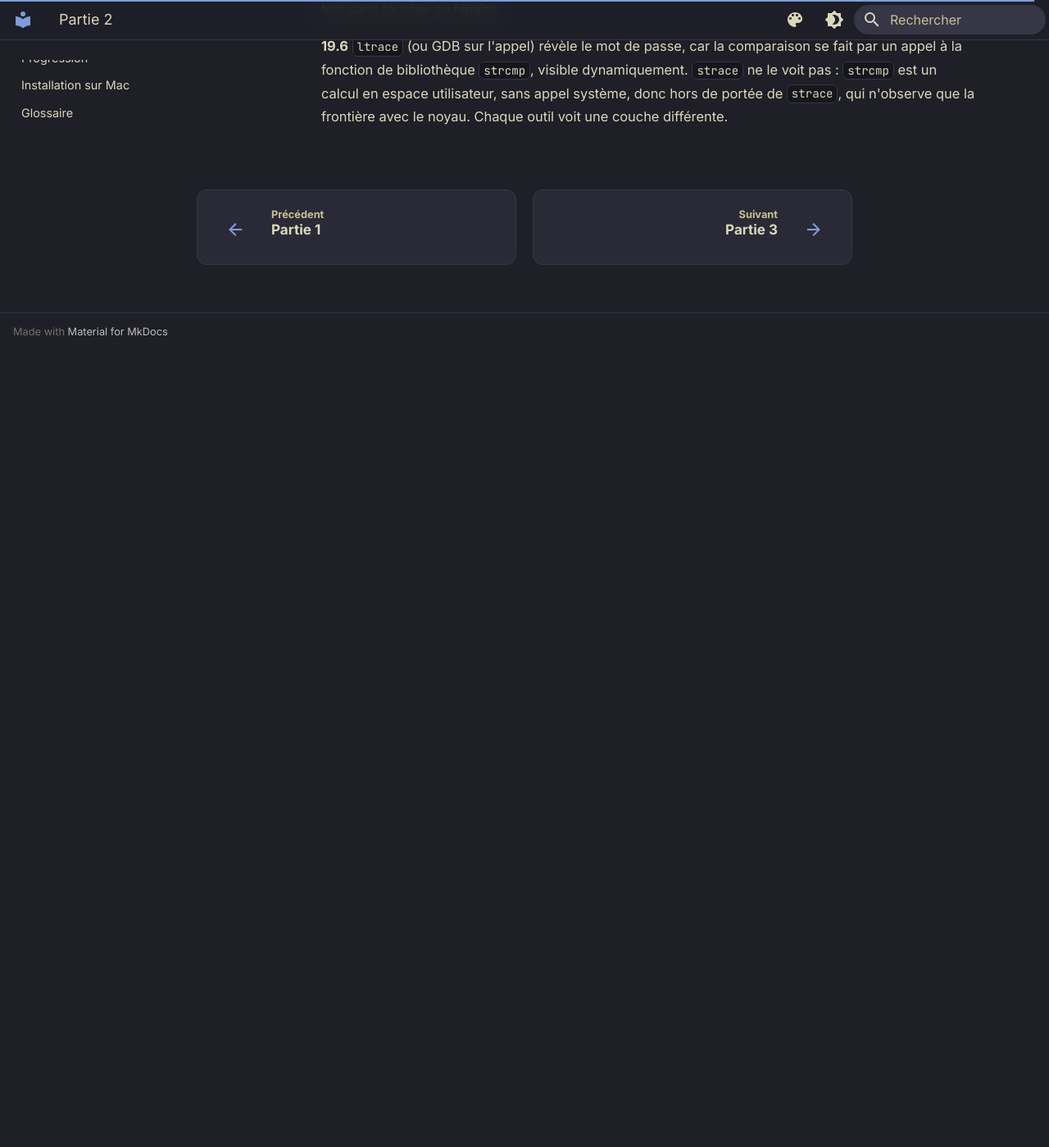
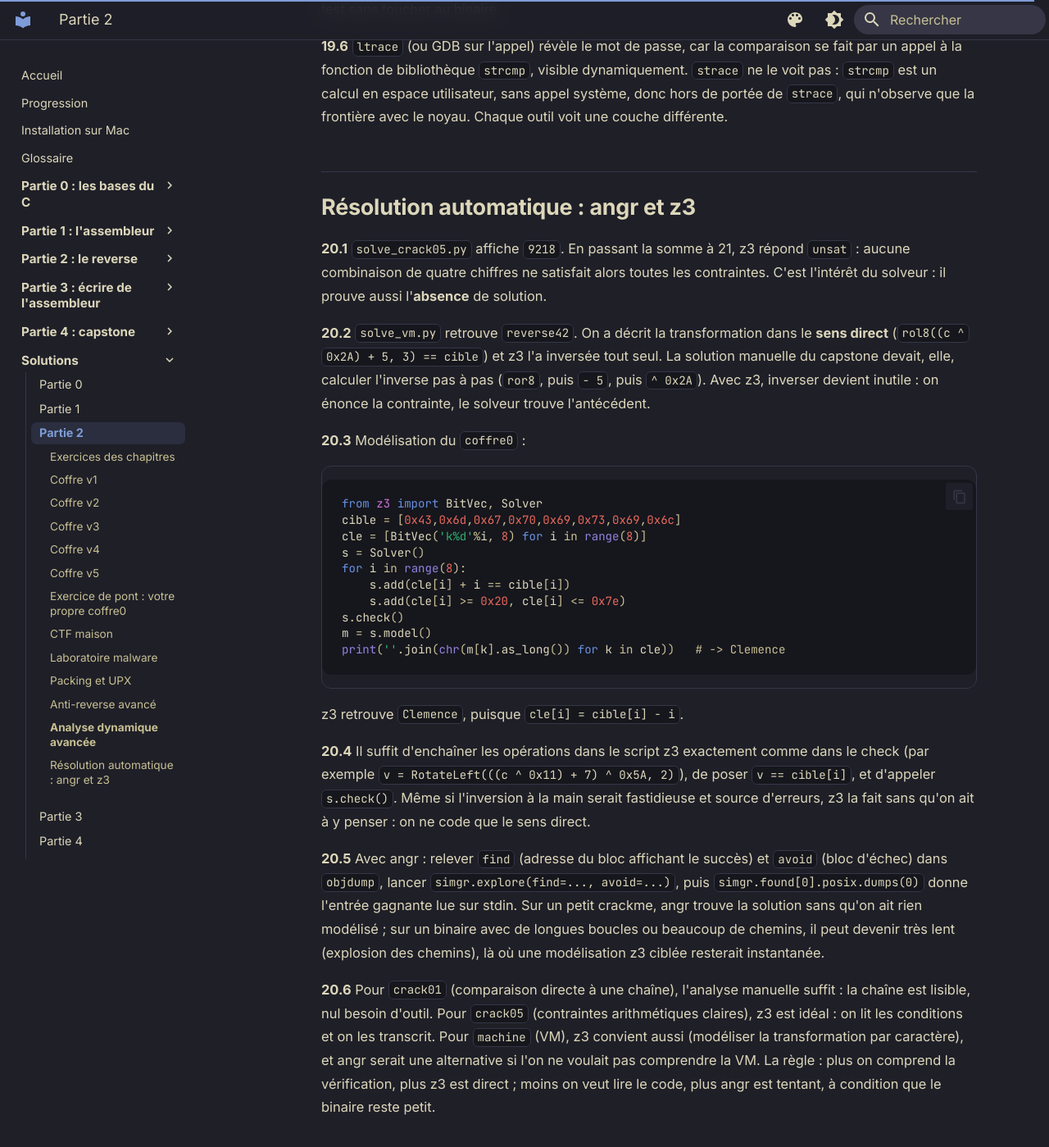
Before and after one commit to cchopin/asm-to-reverse, an MkDocs documentation site: the page built from docs/solutions/partie2.md, in a window 1280 px wide and 1400 px high, scrolled down 16525 px. Shown: the whole window at 82% size. Built offline with MkDocs 1.6.1 and Material for MkDocs 9.7.7, drawn with Linux system fonts in a browser that asks for light colours; before the commit the page ends 16953 px from its top, so only the background shows below that; some of the changed text lies outside the part shown.

Commit message:
Approfondissement partie 2 : resolution automatique (angr et z3)
Nouveau chapitre : execution symbolique, z3 comme solveur de contraintes
(exemples reels testes : crack05 -> 9218, VM machine -> reverse42, sans
inverser la transformation a la main), bitvectors pour XOR/rotations/
debordements, et angr pour l'exploration automatique (find/avoid,
posix.dumps, script a lancer sur sa machine). Quand preferer z3 (code
compris) ou angr (boite noire, petit binaire), et les limites
(explosion des chemins). z3 teste dans le conteneur ; angr absent donc
fourni en script. 6 exercices gradues, solutions. Nav et progression a jour.

````diff
--- /dev/null
+++ b/docs/angr-z3/solve_crack05.py
@@ -0,0 +1,14 @@
+#!/usr/bin/env python3
+# z3 sur crack05 (CTF maison) : 4 chiffres sous contraintes. Solution unique.
+from z3 import Int, Solver, sat
+d = [Int('d%d' % i) for i in range(4)]
+s = Solver()
+for x in d:
+    s.add(x >= 0, x <= 9)
+s.add(d[0] + d[1] + d[2] + d[3] == 20)
+s.add(d[0] == d[3] + 1)
+s.add(d[1] == d[2] * 2)
+s.add(d[0] > d[1])
+assert s.check() == sat
+m = s.model()
+print("code :", ''.join(str(m[x]) for x in d))   # -> 9218
--- /dev/null
+++ b/docs/angr-z3/solve_vm.py
@@ -0,0 +1,14 @@
+#!/usr/bin/env python3
+# z3 sur la VM du defi "machine" (capstone). Pour chaque caractere c :
+# cible = rol8( (c ^ 0x2A) + 5, 3 ). On inverse avec un solveur de bitvectors.
+from z3 import BitVec, Solver, RotateLeft, sat
+cible = [0xEA, 0xA2, 0x0B, 0xA2, 0xEA, 0xF2, 0xA2, 0x19, 0xE8]
+cs = [BitVec('c%d' % i, 8) for i in range(len(cible))]
+s = Solver()
+for i, c in enumerate(cs):
+    v = RotateLeft((c ^ 0x2A) + 5, 3)
+    s.add(v == cible[i])
+    s.add(c >= 0x20, c <= 0x7e)            # caractere imprimable
+assert s.check() == sat
+m = s.model()
+print("mot de passe :", ''.join(chr(m[c].as_long()) for c in cs))   # -> reverse42
--- /dev/null
+++ b/docs/partie2-reverse/20-angr-z3.md
@@ -0,0 +1,107 @@
+# Résolution automatique : angr et z3
+
+!!! info "Chapitre d'approfondissement"
+    Approfondissement de la partie 2. Jusqu'ici, on résolvait les crackmes à la main. Parfois, il est plus rapide de **laisser une machine chercher** : un solveur de contraintes (`z3`) ou un moteur d'exécution symbolique (`angr`) trouve l'entrée qui mène au succès. Ce chapitre présente les deux, et surtout quand les employer.
+
+!!! note "Note sur l'environnement"
+    `z3` est installé dans le conteneur : les exemples `z3` sont réels et testés. `angr` ne l'est pas (c'est un gros paquet) : son exemple est fourni en script commenté, à exécuter sur votre machine (`pip install angr`). Les scripts sont dans `angr-z3/`.
+
+## 20.1 L'idée : l'exécution symbolique
+
+Plutôt que d'essayer des entrées concrètes une par une, on traite l'entrée comme une **variable symbolique** (« un inconnu »), et on exprime la condition de victoire comme une équation. Un solveur cherche alors une valeur de l'inconnu qui satisfait l'équation. On ne devine plus : on décrit le problème et on laisse l'outil le résoudre.
+
+Deux niveaux d'outillage :
+
+- **z3** : on lit le code, on traduit la vérification en contraintes mathématiques, z3 donne la solution. C'est à nous de modéliser.
+- **angr** : on donne le binaire, les adresses « gagné » et « perdu », et angr explore tout seul les chemins en entrée symbolique jusqu'à atteindre la victoire. Plus automatique, mais plus lourd.
+
+## 20.2 z3 sur un système de contraintes
+
+Reprenons le crackme `crack05` du CTF maison : quatre chiffres soumis à des conditions. On traduit chaque condition en contrainte et z3 fait le reste :
+
+```python
+from z3 import Int, Solver, sat
+d = [Int('d%d' % i) for i in range(4)]
+s = Solver()
+for x in d: s.add(x >= 0, x <= 9)          # chaque chiffre
+s.add(d[0] + d[1] + d[2] + d[3] == 20)
+s.add(d[0] == d[3] + 1)
+s.add(d[1] == d[2] * 2)
+s.add(d[0] > d[1])
+s.check()                                   # sat
+m = s.model()                               # -> 9218
+```
+
+z3 répond `sat` (satisfiable) et donne `9218`, la seule solution. On aurait pu la chercher à la main, mais dès que les contraintes se multiplient, le solveur gagne.
+
+## 20.3 z3 avec des bitvectors
+
+Les opérations de bas niveau (XOR, rotations, débordements sur 8 ou 32 bits) se modélisent avec des **bitvectors**, des entiers de largeur fixe qui se comportent exactement comme des registres. Reprenons la VM du défi `machine` du capstone, où chaque caractère subit `rol8((c ^ 0x2A) + 5, 3)` et doit égaler une cible :
+
+```python
+from z3 import BitVec, Solver, RotateLeft
+cible = [0xEA,0xA2,0x0B,0xA2,0xEA,0xF2,0xA2,0x19,0xE8]
+cs = [BitVec('c%d' % i, 8) for i in range(len(cible))]
+s = Solver()
+for i, c in enumerate(cs):
+    v = RotateLeft((c ^ 0x2A) + 5, 3)
+    s.add(v == cible[i])
+    s.add(c >= 0x20, c <= 0x7e)   # imprimable
+s.check()                          # -> reverse42
+```
+
+z3 retrouve `reverse42`. L'immense avantage : on n'a pas eu à **inverser** la transformation (ce qui, au chapitre des solutions du capstone, demandait de calculer `ror`, soustraire, re-XOR). On décrit le sens direct, z3 inverse pour nous. Pour des transformations difficiles à inverser à la main, c'est décisif.
+
+## 20.4 angr : explorer automatiquement
+
+Quand on ne veut même pas lire le code, `angr` exécute le binaire **symboliquement** et explore les chemins jusqu'à une adresse cible :
+
+```python
+import angr
+proj = angr.Project("crackme", auto_load_libs=False)
+simgr = proj.factory.simulation_manager(proj.factory.full_init_state())
+simgr.explore(find=0x401180,   # adresse du bloc "gagné"
+              avoid=0x4011a0)  # adresse du bloc "perdu"
+if simgr.found:
+    print(simgr.found[0].posix.dumps(0))   # l'entrée (stdin) qui gagne
+```
+
+On relève dans le désassemblage l'adresse où le programme affiche le succès (`find`) et celle de l'échec (`avoid`). angr trouve une entrée qui atteint `find` en évitant `avoid`, puis `posix.dumps(0)` donne ce qu'il aurait fallu taper. C'est souvent magique sur les petits crackmes, au prix d'une installation plus lourde et d'un temps de calcul qui explose si les chemins sont trop nombreux.
+
+## 20.5 z3 ou angr ?
+
+| Situation | Outil |
+|---|---|
+| On lit le code, les contraintes sont claires | z3 (on modélise, c'est rapide et fiable) |
+| Transformation pénible à inverser à la main | z3 (il inverse pour nous) |
+| On ne veut pas lire le code, petit binaire | angr (exploration automatique) |
+| Beaucoup de chemins, boucles longues, I/O complexes | ni l'un ni l'autre tout seul (explosion) : réduire d'abord le périmètre |
+
+En pratique : z3 quand on comprend la vérification et qu'on sait l'écrire en équations ; angr quand on préfère une boîte plus noire et que le binaire reste petit. Les deux se combinent (angr utilise z3 en interne).
+
+!!! warning "Ce ne sont pas des boutons magiques"
+    L'exécution symbolique souffre de l'explosion des chemins : une boucle sur une entrée longue, du code chiffré, des appels système non modélisés peuvent bloquer angr. Ces outils complètent l'analyse manuelle, ils ne la remplacent pas : il faut souvent cibler une portion précise du binaire.
+
+## Exercices gradués
+
+Scripts dans `angr-z3/`. Les exercices z3 sont testables ici ; ceux avec angr sont à faire sur votre machine (`pip install angr`).
+
+**Exercice 20.1 (niveau 1)** Lancer `solve_crack05.py` et vérifier qu'il donne `9218`. Modifier une contrainte (par exemple la somme à 21) et observer si z3 répond encore `sat`.
+
+**Exercice 20.2 (niveau 2)** Lancer `solve_vm.py` et retrouver `reverse42`. Expliquer pourquoi on n'a pas eu besoin d'inverser `rol8` et le `+5` à la main, contrairement à la solution « manuelle » du capstone.
+
+**Exercice 20.3 (niveau 2)** Modéliser avec z3 le fil rouge `coffre0` de la partie 0 : trouver une clé telle que `cle[i] + i == cible[i]` pour la cible `43 6d 67 70 69 73 69 6c`. Vérifier qu'on retrouve `Clemence`.
+
+**Exercice 20.4 (niveau 3)** Écrire un check volontairement pénible à inverser (plusieurs XOR, additions et rotations enchaînés sur chaque octet), calculer la cible pour un mot choisi, puis laisser z3 retrouver le mot à partir de la seule cible et des contraintes.
+
+**Exercice 20.5 (niveau 3, sur votre machine)** Installer angr et résoudre un petit crackme avec `solve_angr.py` : relever les adresses `find` (succès) et `avoid` (échec) dans le désassemblage, lancer l'exploration, récupérer l'entrée gagnante. Comparer le temps et l'effort avec la résolution manuelle.
+
+**Exercice 20.6 (niveau 2)** Pour trois crackmes du cours (par exemple `crack01` comparaison directe, `crack05` contraintes, `machine` VM), dire pour chacun si z3, angr ou l'analyse manuelle est le plus adapté, et pourquoi.
+
+Solutions : [solutions/partie2.md](../solutions/partie2.md#angr-z3)
+
+## Suivi
+
+- [ ] Chapitre angr/z3 : lecture
+- [ ] Chapitre angr/z3 : z3 pratiqué (crack05, VM)
+- [ ] Chapitre angr/z3 : angr essayé (sur votre machine)
--- a/docs/solutions/partie2.md
+++ b/docs/solutions/partie2.md
@@ -387,3 +387,32 @@ Puis `objdump -D -b binary -m i386:x86-64 -M intel depaque.bin` montre le shellc
 **19.5** `frida -l hook_strcmp.js ./motdepasse essai` affiche d'abord, via `onEnter`, les deux chaînes comparées (dont le mot de passe) : c'est l'équivalent de `ltrace`, en observation. En activant `retval.replace(0)` dans `onLeave`, `strcmp` renvoie toujours 0 : le programme croit l'égalité vraie et accepte n'importe quelle entrée. Différence fondamentale : `ltrace` et `strace` **observent** sans changer le cours du programme ; Frida **modifie** l'exécution en direct, ce qui permet de contourner un test sans toucher au binaire.
 
 **19.6** `ltrace` (ou GDB sur l'appel) révèle le mot de passe, car la comparaison se fait par un appel à la fonction de bibliothèque `strcmp`, visible dynamiquement. `strace` ne le voit pas : `strcmp` est un calcul en espace utilisateur, sans appel système, donc hors de portée de `strace`, qui n'observe que la frontière avec le noyau. Chaque outil voit une couche différente.
+
+## Résolution automatique : angr et z3 {#angr-z3}
+
+**20.1** `solve_crack05.py` affiche `9218`. En passant la somme à 21, z3 répond `unsat` : aucune combinaison de quatre chiffres ne satisfait alors toutes les contraintes. C'est l'intérêt du solveur : il prouve aussi l'**absence** de solution.
+
+**20.2** `solve_vm.py` retrouve `reverse42`. On a décrit la transformation dans le **sens direct** (`rol8((c ^ 0x2A) + 5, 3) == cible`) et z3 l'a inversée tout seul. La solution manuelle du capstone devait, elle, calculer l'inverse pas à pas (`ror8`, puis `- 5`, puis `^ 0x2A`). Avec z3, inverser devient inutile : on énonce la contrainte, le solveur trouve l'antécédent.
+
+**20.3** Modélisation du `coffre0` :
+
+```python
+from z3 import BitVec, Solver
+cible = [0x43,0x6d,0x67,0x70,0x69,0x73,0x69,0x6c]
+cle = [BitVec('k%d'%i, 8) for i in range(8)]
+s = Solver()
+for i in range(8):
+    s.add(cle[i] + i == cible[i])
+    s.add(cle[i] >= 0x20, cle[i] <= 0x7e)
+s.check()
+m = s.model()
+print(''.join(chr(m[k].as_long()) for k in cle))   # -> Clemence
+```
+
+z3 retrouve `Clemence`, puisque `cle[i] = cible[i] - i`.
+
+**20.4** Il suffit d'enchaîner les opérations dans le script z3 exactement comme dans le check (par exemple `v = RotateLeft(((c ^ 0x11) + 7) ^ 0x5A, 2)`), de poser `v == cible[i]`, et d'appeler `s.check()`. Même si l'inversion à la main serait fastidieuse et source d'erreurs, z3 la fait sans qu'on ait à y penser : on ne code que le sens direct.
+
+**20.5** Avec angr : relever `find` (adresse du bloc affichant le succès) et `avoid` (bloc d'échec) dans `objdump`, lancer `simgr.explore(find=..., avoid=...)`, puis `simgr.found[0].posix.dumps(0)` donne l'entrée gagnante lue sur stdin. Sur un petit crackme, angr trouve la solution sans qu'on ait rien modélisé ; sur un binaire avec de longues boucles ou beaucoup de chemins, il peut devenir très lent (explosion des chemins), là où une modélisation z3 ciblée resterait instantanée.
+
+**20.6** Pour `crack01` (comparaison directe à une chaîne), l'analyse manuelle suffit : la chaîne est lisible, nul besoin d'outil. Pour `crack05` (contraintes arithmétiques claires), z3 est idéal : on lit les conditions et on les transcrit. Pour `machine` (VM), z3 convient aussi (modéliser la transformation par caractère), et angr serait une alternative si l'on ne voulait pas comprendre la VM. La règle : plus on comprend la vérification, plus z3 est direct ; moins on veut lire le code, plus angr est tentant, à condition que le binaire reste petit.
--- a/mkdocs.yml
+++ b/mkdocs.yml
@@ -107,6 +107,7 @@ nav:
       - "17. Packing et UPX (approfondissement)": partie2-reverse/17-packing-upx.md
       - "18. Anti-reverse avancé (approfondissement)": partie2-reverse/18-anti-reverse.md
       - "19. Analyse dynamique avancée (approfondissement)": partie2-reverse/19-analyse-dynamique.md
+      - "20. Résolution automatique : angr et z3 (approfondissement)": partie2-reverse/20-angr-z3.md
       - "14. Et après ?": partie2-reverse/14-et-apres.md
   - "Partie 3 : écrire de l'assembleur":
       - "15. Premiers pas en NASM": partie3-ecriture/15-nasm-syscalls.md
````
Also changed, not shown: docs/angr-z3/solve_angr.py (added, +15 -0 lines), docs/progression.md (+6 -0 lines).
